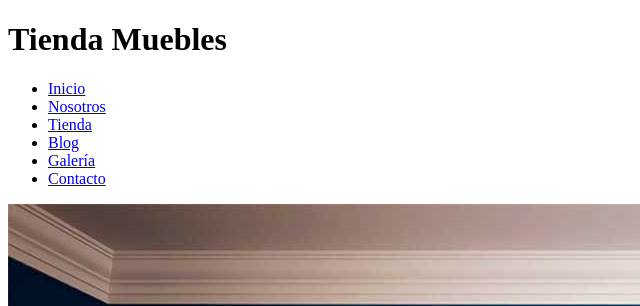
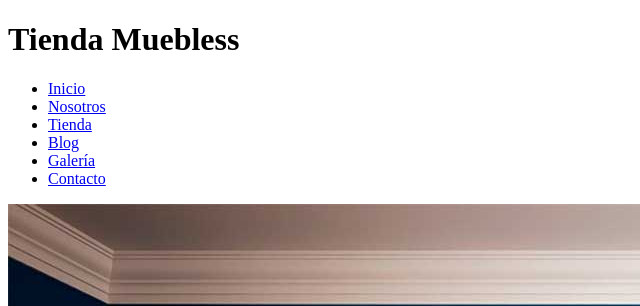
Before and after one commit to Xhtian01/Semana3_Reto2, a plain HTML site: page index.html in a window 1280 px wide. Shown: the top 306 px of the page, 0-640 px from the left. Drawn offline with Linux system fonts and the light colour scheme.

Commit message:
modificando header

```diff
--- a/index.html
+++ b/index.html
@@ -7,7 +7,7 @@
   </head>
   <body>
     <header>
-      <h1>Tienda <span>Muebles</span></h1>
+      <h1>Tienda <span>Muebless</span></h1>
       <nav>
         <ul>
           <li><a href="Index.html">Inicio</a></li>
```
